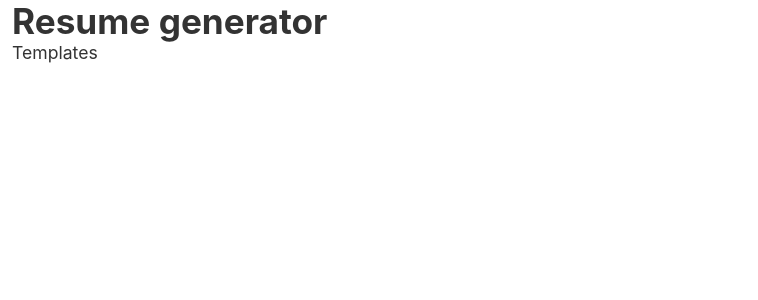
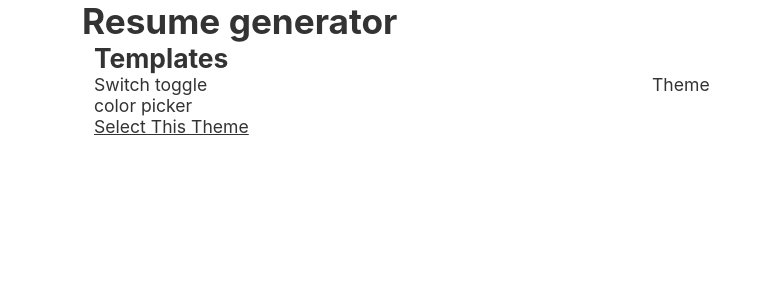
Before and after one commit to ratigumashvili/ol-academy-resume-generator-final-project, a React (Create React App) app: page /choose-template in a window 1280 px wide. Shown: the top 300 px of the page, without its empty margins (0-758 px from the left). Built offline with nearby package versions, Linux system fonts and the light colour scheme.

Commit message:
added template layout

```diff
--- a/src/App.js
+++ b/src/App.js
@@ -9,7 +9,7 @@ import NotFound from "./pages/NotFound";
 
 function App() {
   return (
-    <div className="App container-fluid">
+    <div className="App container">
       <h1>Resume generator</h1>
       <Routes>
         <Route path="/*" element={<NotFound />} />
--- a/src/pages/Templates.jsx
+++ b/src/pages/Templates.jsx
@@ -1,5 +1,20 @@
+import { Link } from "react-router-dom";
+
 const Templates = () => {
-  return <div>Templates</div>;
+  return (
+    <div className="container">
+      <h2>Templates</h2>
+      <div className="row">
+        <div className="col-sm-12 col-md-6">
+          Switch toggle <br /> color picker
+        </div>
+        <div className="col-sm-12 col-md-6">Theme</div>
+        <div className="col-sm-12">
+          <Link to="/create">Select This Theme</Link>
+        </div>
+      </div>
+    </div>
+  );
 };
 
 export default Templates;
```
